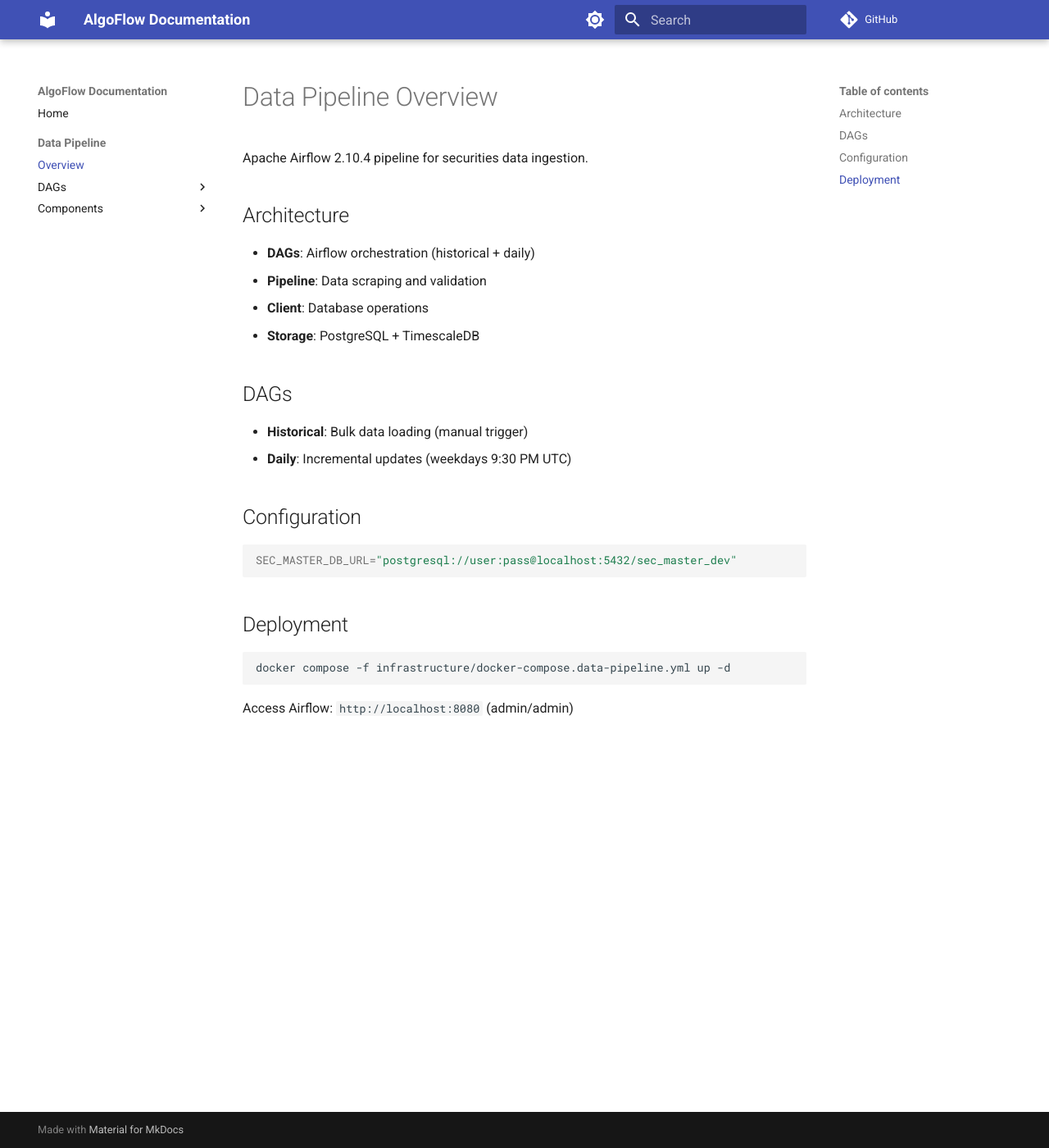
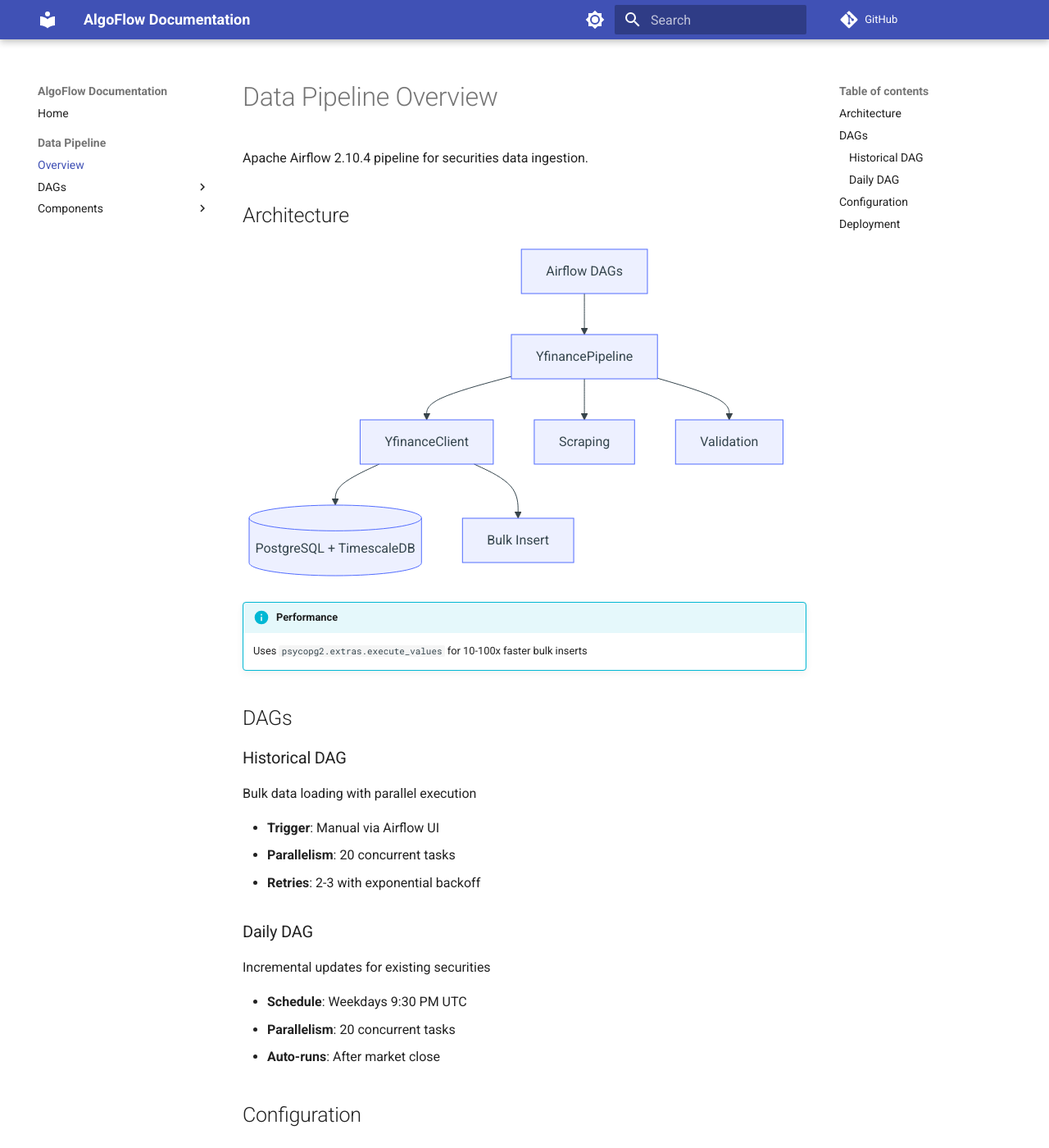
Before and after one commit to algoflow-quant/algoflow, an MkDocs documentation site: the page built from docs/data_pipeline/overview.md, in a window 1280 px wide and 1400 px high. Shown: the whole window at 82% size. Built offline with MkDocs 1.6.1 and Material for MkDocs 9.7.7, drawn with Linux system fonts in a browser that asks for light colours; comment, search, counter and statistics services are not loaded; some of the changed text lies outside the part shown.

Commit message:
docs: add mermaid diagrams, admonitions, and enhanced formatting

````diff
--- a/docs/data_pipeline/overview.md
+++ b/docs/data_pipeline/overview.md
@@ -4,26 +4,54 @@ Apache Airflow 2.10.4 pipeline for securities data ingestion.
 
 ## Architecture
 
-- **DAGs**: Airflow orchestration (historical + daily)
-- **Pipeline**: Data scraping and validation
-- **Client**: Database operations
-- **Storage**: PostgreSQL + TimescaleDB
+```mermaid
+graph TB
+    A[Airflow DAGs] --> B[YfinancePipeline]
+    B --> C[YfinanceClient]
+    C --> D[(PostgreSQL + TimescaleDB)]
+
+    B --> E[Scraping]
+    B --> F[Validation]
+    C --> G[Bulk Insert]
+```
+
+!!! info "Performance"
+    Uses `psycopg2.extras.execute_values` for 10-100x faster bulk inserts
 
 ## DAGs
 
-- **Historical**: Bulk data loading (manual trigger)
-- **Daily**: Incremental updates (weekdays 9:30 PM UTC)
+### Historical DAG
+Bulk data loading with parallel execution
+
+- **Trigger**: Manual via Airflow UI
+- **Parallelism**: 20 concurrent tasks
+- **Retries**: 2-3 with exponential backoff
+
+### Daily DAG
+Incremental updates for existing securities
+
+- **Schedule**: Weekdays 9:30 PM UTC
+- **Parallelism**: 20 concurrent tasks
+- **Auto-runs**: After market close
 
 ## Configuration
 
-```bash
-SEC_MASTER_DB_URL="postgresql://user:pass@localhost:5432/sec_master_dev"
-```
+=== "Environment Variable"
+    ```bash
+    SEC_MASTER_DB_URL="postgresql://user:pass@localhost:5432/sec_master_dev"
+    ```
+
+=== "Python"
+    ```python
+    from utils.database import get_database_url
+    client = YfinanceClient(get_database_url())
+    ```
 
 ## Deployment
 
-```bash
-docker compose -f infrastructure/docker-compose.data-pipeline.yml up -d
-```
+!!! tip "Quick Start"
+    ```bash
+    docker compose -f infrastructure/docker-compose.data-pipeline.yml up -d
+    ```
 
 Access Airflow: `http://localhost:8080` (admin/admin)
--- a/mkdocs.yml
+++ b/mkdocs.yml
@@ -32,8 +32,18 @@ plugins:
 
 markdown_extensions:
   - pymdownx.highlight
-  - pymdownx.superfences
+  - pymdownx.superfences:
+      custom_fences:
+        - name: mermaid
+          class: mermaid
+          format: !!python/name:pymdownx.superfences.fence_code_format
+  - pymdownx.tabbed:
+      alternate_style: true
+  - admonition
+  - pymdownx.details
   - tables
+  - attr_list
+  - md_in_html
 
 nav:
   - Home: index.md
````
Also changed, not shown: docs/data_pipeline/components/validation.md (+46 -21 lines).
